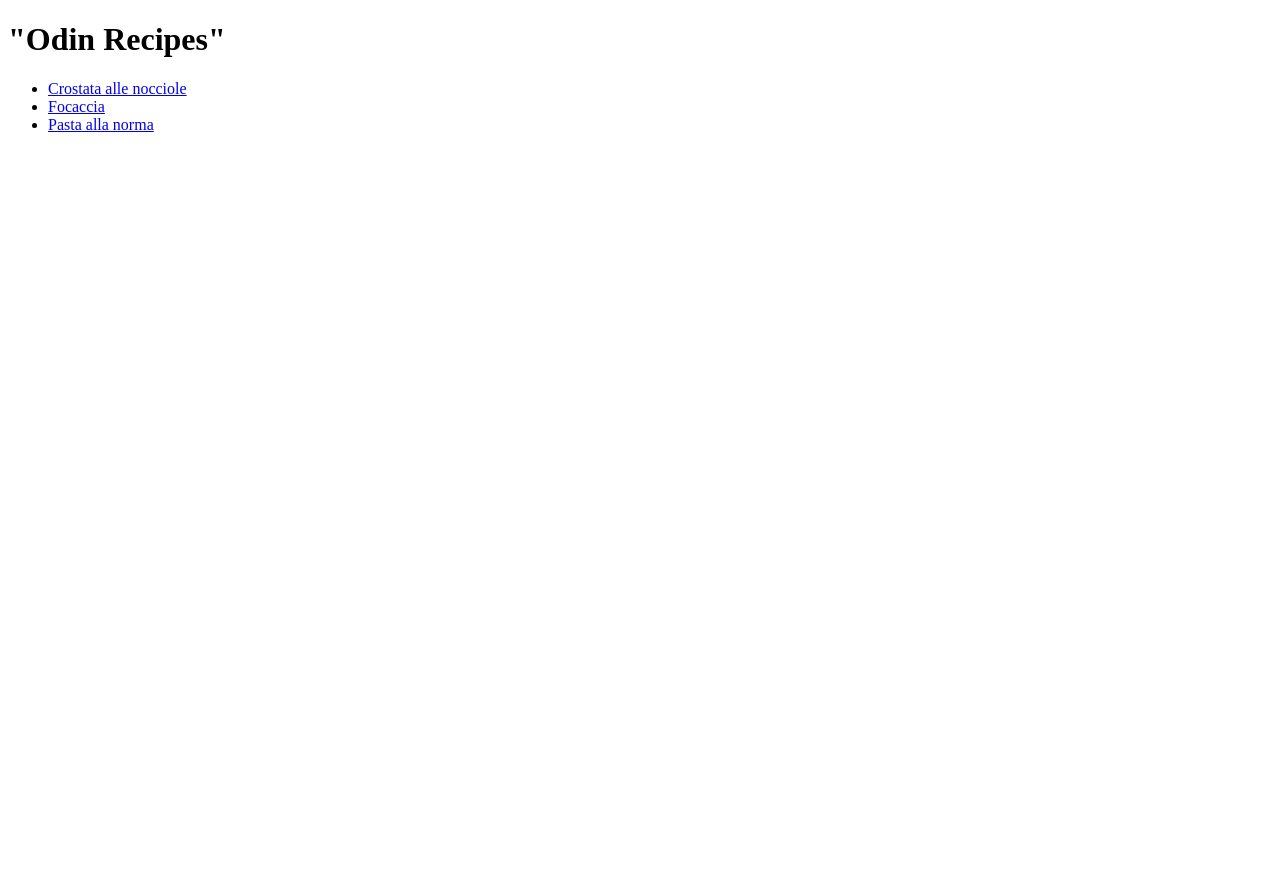
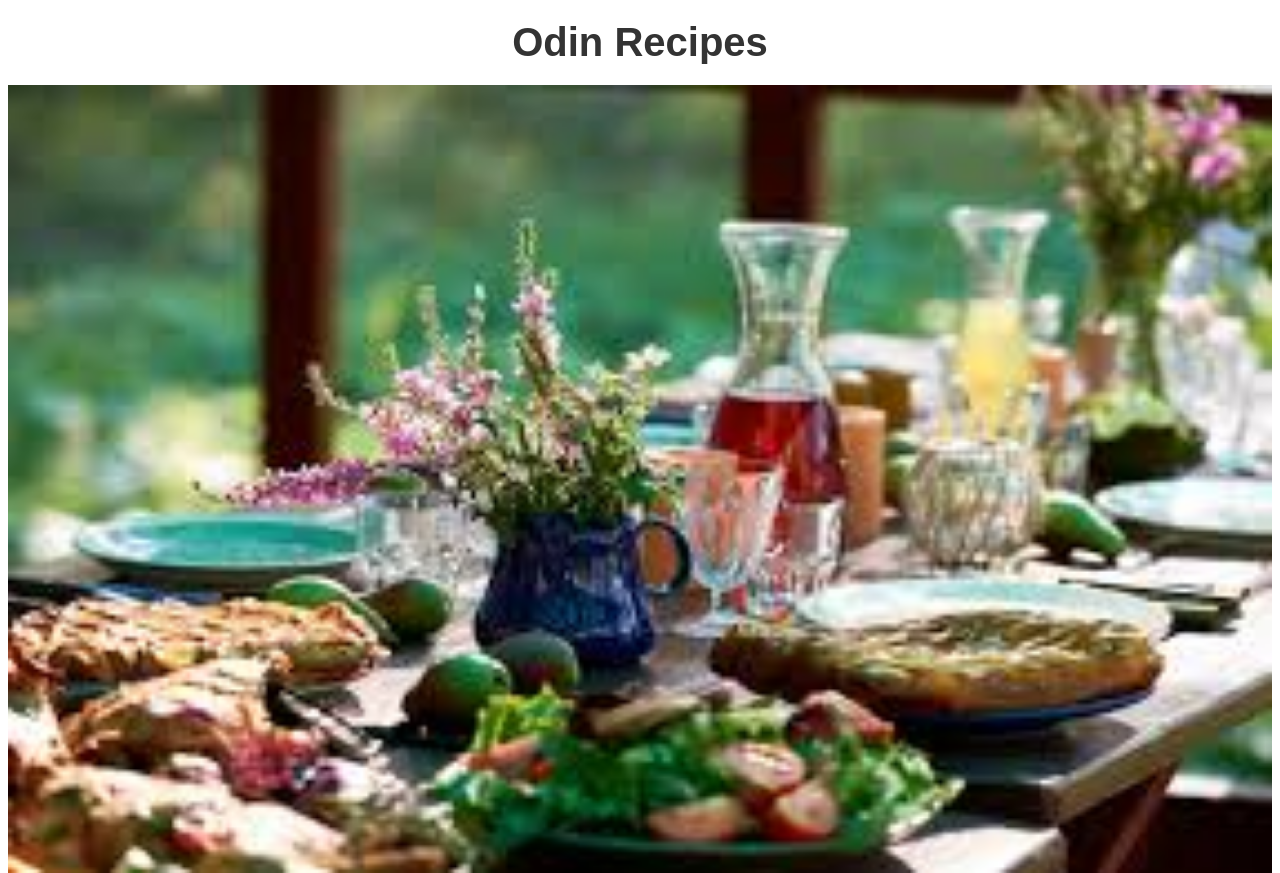
Before and after one commit to gr3yj0rd1/odin-recipes, a plain HTML site: page index.html in a window 1280 px wide. Shown: the top 873 px of the page. Before the commit the page ends 800 px from the top, so only its background shows below. Drawn offline with Linux system fonts and the light colour scheme; files whose address does not match are found by name.

Commit message:
feat: add image and style for homepage

```diff
--- a/index.html
+++ b/index.html
@@ -4,15 +4,21 @@
 <head>
     <meta charset="UTF-8">
     <meta name="viewport" content="width=device-width, initial-scale=1.0">
+    <link rel="stylesheet" href="style.css">
     <title>Odin: Recipes</title>
 </head>
 
 <body>
-    <h1>"Odin Recipes"</h1>
+    <h1 class="header">Odin Recipes</h1>
+    <div class="image">
+    <img src="/home/seba/Repos/odin-recipes/images/tavola.jpeg" alt="Una tavola imbandita">
+    </div>
+
     <ul>
         <li><a href="recipes/crostata_alle_nocciole.html">Crostata alle nocciole</a></li>
         <li><a href="recipes/focaccia.html">Focaccia</a></li>
         <li><a href="recipes/pasta_alla_norma.html">Pasta alla norma</a></li>
       </ul>
+
 </body>
 </html>
--- /dev/null
+++ b/style.css
@@ -0,0 +1,19 @@
+.header {
+    font-family: 'Arial', sans-serif;
+    font-size: 2.5rem;
+    color: #333;
+    text-align: center;
+    margin: 20px 0;
+}
+
+.image {
+    text-align: center;
+}
+
+.image img {
+    width: 100%; /* L'immagine si adatta alla larghezza del contenitore */
+    height: auto; /* Mantiene le proporzioni dell'immagine */
+    display: block; /* Rimuove eventuali spazi indesiderati sotto l'immagine */
+    margin: 0; /* Elimina margini extra */
+    padding: 0; /* Elimina padding extra */
+}
```
Also changed, not shown: images/tavola.jpeg (added).
